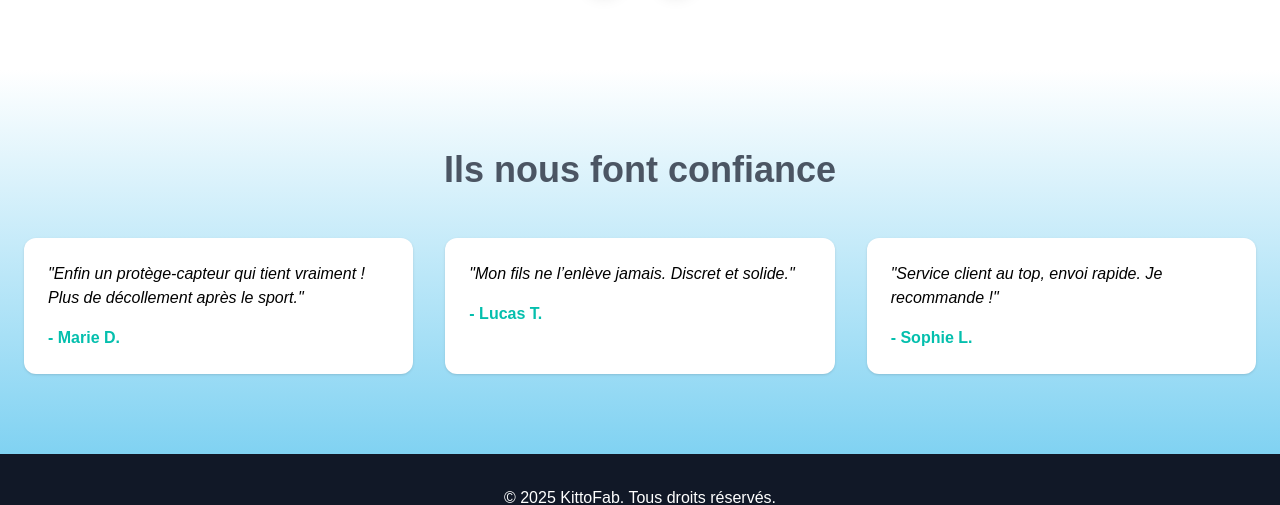
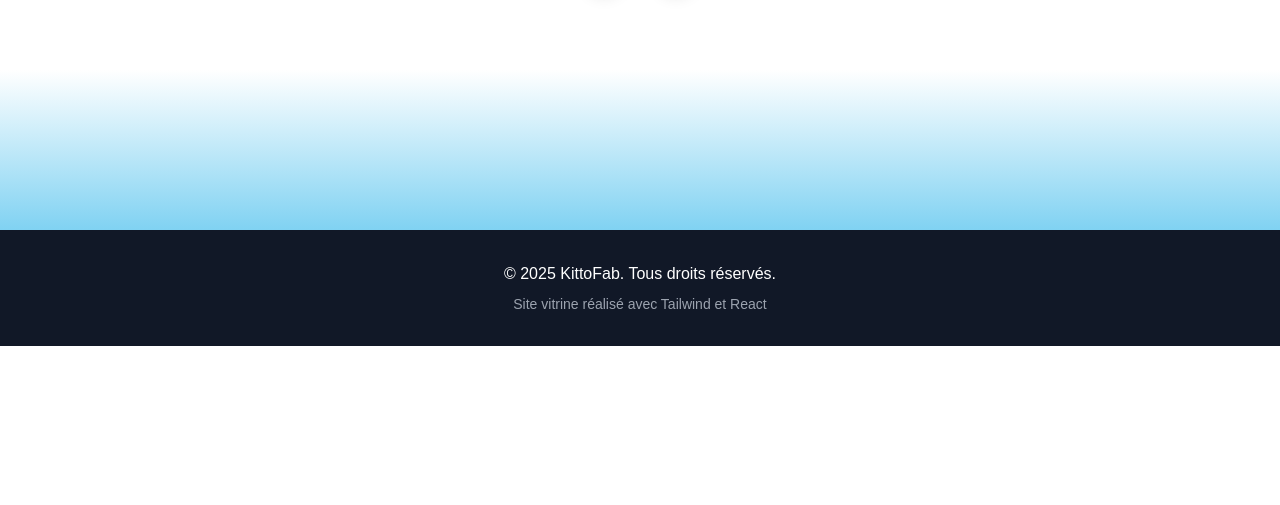
Before and after one commit to Valkyore/kittofab, a React (Create React App) app: page / in a window 1280 px wide. Shown: the part 4114-4619 px from the top of the page. After the commit the page ends 4460 px from the top, so only its background shows below. Built offline with nearby package versions, Linux system fonts and the light colour scheme; a web font is replaced by a local one.

Commit message:
testimonial in commentary

```diff
--- a/src/components/Testimonials.js
+++ b/src/components/Testimonials.js
@@ -7,24 +7,28 @@ function Testimonials() {
 
   return (
     <section
-      className="py-20 mx-6 md:mx-0 overflow-hidden relative" // Arrondi des coins + overflow pour clipper proprement
+      className="py-20 mx-6 md:mx-0 overflow-hidden relative"
       style={{
-        background: 'linear-gradient(to top, #80d2f2 0%, white 100%)' // Dégradé statique du bas (bleu clair) vers le haut (blanc)
+        background: 'linear-gradient(to top, #80d2f2 0%, white 100%)'
       }}
     >
+
+    </section>
+  );
+}
+
+export default Testimonials;
+
+/*
       <div className="max-w-7xl mx-auto px-6">
         <h2 className="text-3xl md:text-4xl font-bold text-center mb-12 text-gray-600">Ils nous font confiance</h2>
         <div className="grid md:grid-cols-3 gap-8">
           {testimonials.map((t, i) => (
             <div key={i} className="bg-white p-6 rounded-xl shadow">
               <p className="italic mb-4">"{t.text}"</p>
-              <p className="font-semibold text-[#04bfad]">- {t.name}</p> {/* Couleur primary pour cohérence */}
+              <p className="font-semibold text-[#04bfad]">- {t.name}</p>
             </div>
           ))}
         </div>
       </div>
-    </section>
-  );
-}
-
-export default Testimonials;
+*/
```
